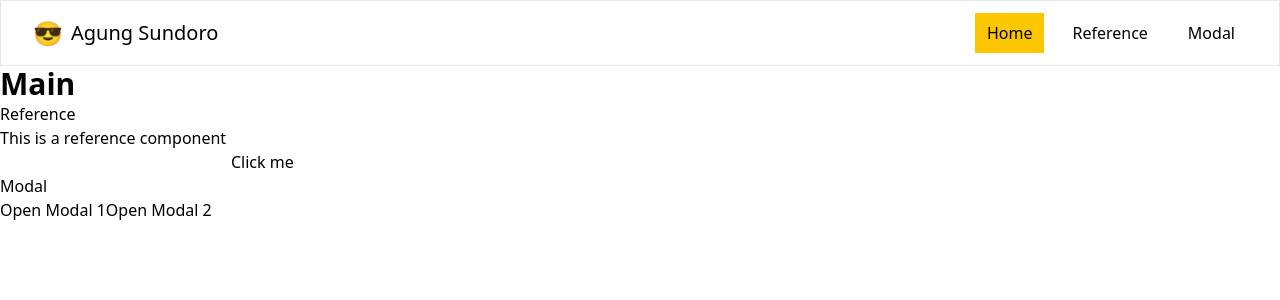
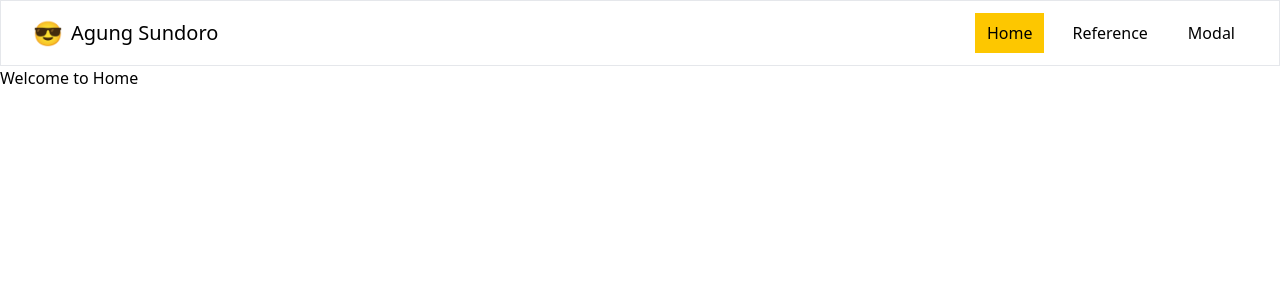
Before and after one commit to agung2001/hands-on-vue, a Vue app in the folder modal-project/: page / in a window 1280 px wide. Shown: the top 300 px of the page. Built offline with nearby package versions, Linux system fonts and the light colour scheme.

Commit message:
feat: initial setup add routing

```diff
--- a/modal-project/src/App.vue
+++ b/modal-project/src/App.vue
@@ -6,12 +6,5 @@ import Reference from './components/pages/Reference.vue';
 
 <template>
     <Navbar />
-
-    <h1 class="text-3xl font-bold">Main</h1>
-
-    <h2>Reference</h2>
-    <Reference />
-
-    <h2>Modal</h2>
-    <Modals />
+    <router-view />
 </template>
--- /dev/null
+++ b/modal-project/src/components/pages/Home.vue
@@ -0,0 +1,3 @@
+<template>
+    Welcome to Home
+</template>
--- a/modal-project/src/components/pages/Modals.vue
+++ b/modal-project/src/components/pages/Modals.vue
@@ -29,6 +29,7 @@ const getRandomImage = () => {
 </script>
 
 <template>
+    <h1 class="text-3xl font-bold">Modal</h1>
     <template v-for="(modal, index) in modals" :key="index">
         <teleport to=".modals">
             <Modal
--- a/modal-project/src/components/pages/Reference.vue
+++ b/modal-project/src/components/pages/Reference.vue
@@ -12,6 +12,7 @@ const handleClick = () => {
 </script>
 
 <template>
+    <h1 class="text-3xl font-bold">Reference</h1>
     <h2>This is a reference component</h2>
 
     <input type="text" ref="inputRef">
--- /dev/null
+++ b/modal-project/src/routes.ts
@@ -0,0 +1,18 @@
+import Home from './components/pages/Home.vue';
+import Modals from './components/pages/Modals.vue';
+import Reference from './components/pages/Reference.vue';
+
+export default [
+    {
+        path: '/',
+        component: Home,
+    },
+    {
+        path: '/reference',
+        component: Reference,
+    },
+    {
+        path: '/modals',
+        component: Modals,
+    },
+]
```
Also changed, not shown: modal-project/src/main.ts (+6 -19 lines).
